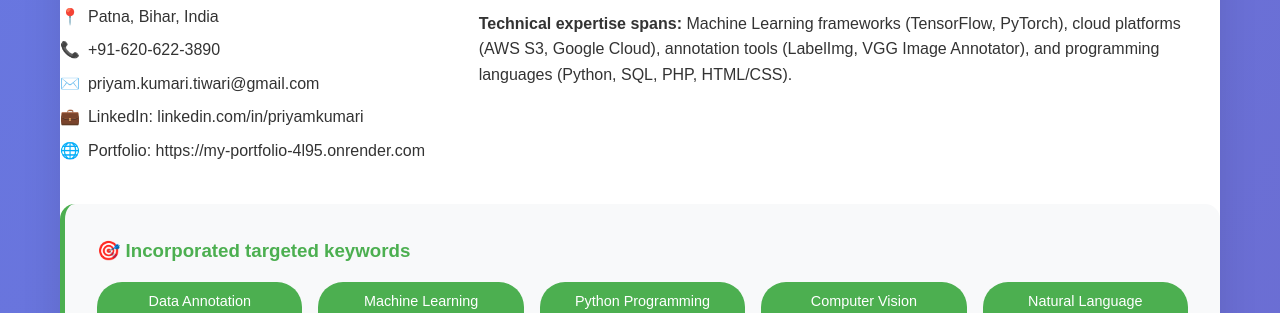
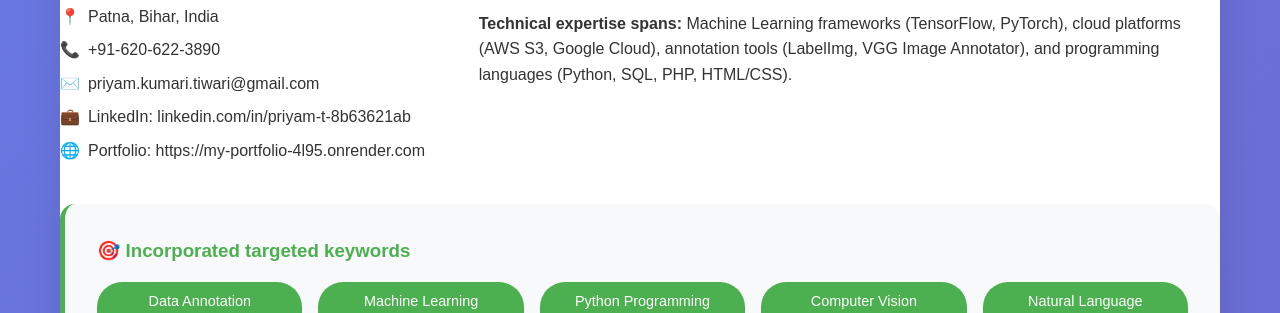
Before and after one commit to Priyam-cloud/My-Portfolio, a Flask app: page / in a window 1280 px wide. Shown: the part 1424-1737 px from the top of the page. Run offline with Flask 3, Linux system fonts and the light colour scheme; some libraries are stand-ins or nearby versions.

Commit message:
Update index.html

```diff
--- a/templates/index.html
+++ b/templates/index.html
@@ -853,7 +853,7 @@
                         <p><strong>📍</strong> Patna, Bihar, India</p>
                         <p><strong>📞</strong> +91-620-622-3890</p>
                         <p><strong>✉️</strong> priyam.kumari.tiwari@gmail.com</p>
-                        <p><strong>💼</strong> LinkedIn: linkedin.com/in/priyamkumari</p>
+                        <p><strong>💼</strong> LinkedIn: linkedin.com/in/priyam-t-8b63621ab</p>
                         <p><strong>🌐</strong> Portfolio: https://my-portfolio-4l95.onrender.com</p>
                     </div>
                 </div>
@@ -1272,7 +1272,7 @@
             <div class="social-links">
                 <a href="mailto:priyam.kumari.tiwari@gmail.com" class="social-link" title="Email">✉️</a>
                 <a href="https://linkedin.com/in/priyamkumari" class="social-link" title="LinkedIn">💼</a>
-                <a href="https://github.com/priyamkumari" class="social-link" title="GitHub">💻</a>
+                <a href="https://github.com/Priyam-cloud" class="social-link" title="GitHub">💻</a>
                 <a href="https://my-portfolio-4l95.onrender.com" class="social-link" title="Portfolio">🌐</a>
             </div>
             <p><strong>Keywords:</strong> Data Annotation Engineer, Machine Learning, Python Developer, AI Specialist, Computer Vision, NLP, Quality Assurance, Project Management, AWS, Automation</p>
@@ -1383,7 +1383,7 @@
                 pdf.setFontSize(10);
                 const contact = [
                     'Email: priyam.kumari.tiwari@gmail.com | Phone: +91-620-622-3890',
-                    'Location: Patna, Bihar, India | LinkedIn: linkedin.com/in/priyamkumari'
+                    'Location: Patna, Bihar, India | LinkedIn: linkedin.com/in/priyam-t-8b63621ab'
                 ];
 
                 let yPos = 38;
```
